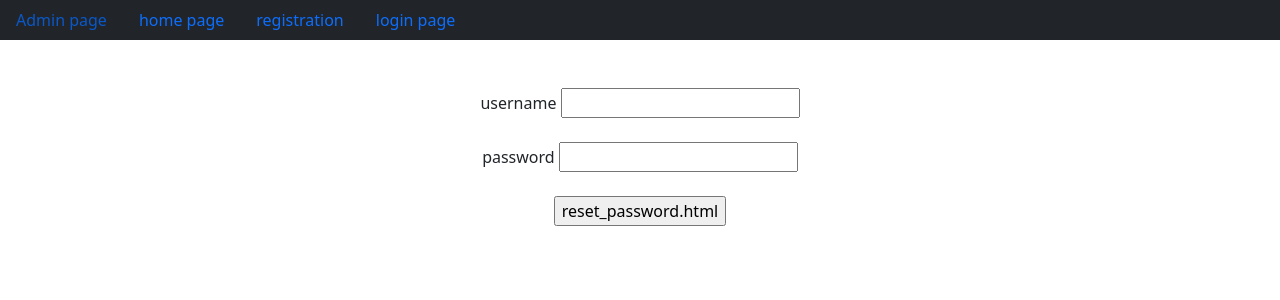
After one commit to YarramDhana/user-registration, a Django app: page /reset_password/ in a window 1280 px wide. The commit adds this page. Shown: the top 300 px of the page. Run offline with Django 4.2, Linux system fonts and the light colour scheme.

Commit message:
first commit

```diff
--- a/app/views.py
+++ b/app/views.py
@@ -56,6 +56,11 @@ def user_login (request):
             login(request,AUO)
             request.session['username']=username
             return HttpResponseRedirect(reverse('home'))
+        else:
+
+            return HttpResponse('password does not matched')
+
+
 
 
 
@@ -77,3 +82,35 @@ def profile_display (request):
     PO=profile.objects.get(name=UO)
     d={'UO':UO,'PO':PO}
     return render (request,'profile_display.html',d)
+
+
+
+
+@login_required
+def change_password(request) :
+    if request.method=='POST':
+        password=request.POST['pw']
+        username=request.session.get('username')
+        UO=User.objects.get(username=username)
+        UO.set_password(password)
+        UO.save()
+        return HttpResponseRedirect(reverse('home'))
+    return render (request,'change_password.html')
+
+
+
+def reset_password(request):
+    if request.method=='POST':
+        password=request.POST['pw']
+        username=request.POST['un']
+        LUO=User.objects.filter(username=username)
+        if LUO:
+            UO=LUO[0]
+            UO.set_password(password)
+            UO.save()
+            return HttpResponseRedirect(reverse('user_login'))
+        else:
+            return HttpResponse('password does not match')
+
+
+    return render (request,'reset_password.html')
--- a/p34/urls.py
+++ b/p34/urls.py
@@ -26,6 +26,8 @@ urlpatterns = [
     path('user_login/',user_login,name='user_login'),
     path('user_logout/',user_logout,name='user_logout'),
     path('profile_display/',profile_display,name='profile_display'),
+    path('change_password/',change_password,name='change_password'),
+    path('reset_password/',reset_password,name='reset_password'),
 
 
 
--- a/templates/dummy.html
+++ b/templates/dummy.html
@@ -17,6 +17,7 @@
         {% if user.is_authenticated %}
         <a href="{% url 'profile_display' %}" class="nav-link">Profile Details</a>
         <a href="{% url 'user_logout' %}" class="nav-link">log outpage</a>
+        <a href="{% url 'change_password' %}" class="nav-link">change password</a>
         {% else %}
         <a href="{% url 'user_login' %}" class="nav-link">login page</a>
         {% endif %}
--- /dev/null
+++ b/templates/reset_password.html
@@ -0,0 +1,28 @@
+
+{%  extends 'dummy.html' %}
+
+{% block title %}
+    <title>home page</title>
+
+{% endblock %}
+
+{% block body_block %}
+
+    <center>
+        <form  method="POST"><br><br>
+            {% csrf_token %}
+            <label for="un">username</label>
+            <input type="text" name="un" id="un"><br><br>
+
+            <label for="pw">password</label>
+            <input type="password" name="pw" id="pw"><br><br>
+
+            <input type="submit" value="reset_password.html">
+
+        </form>
+
+
+    </center>
+
+
+{% endblock %}
--- a/templates/user_login.html
+++ b/templates/user_login.html
@@ -15,7 +15,11 @@
         <input type="password" name="pw" id="pw"><br><br>
 
 
-        <input type="submit" value="user_login" class="btn btn-primary">
+        <input type="submit" value="user_login" class="btn btn-primary"><br><br>
     </form>
+
+
+        <a href="{% url 'reset_password' %}" class="btn btn-primary">reset_password</a>
+
 </center>
 {% endblock %}
```
Also changed, not shown: templates/change_password.html (added, +22 -0 lines), db.sqlite3.
